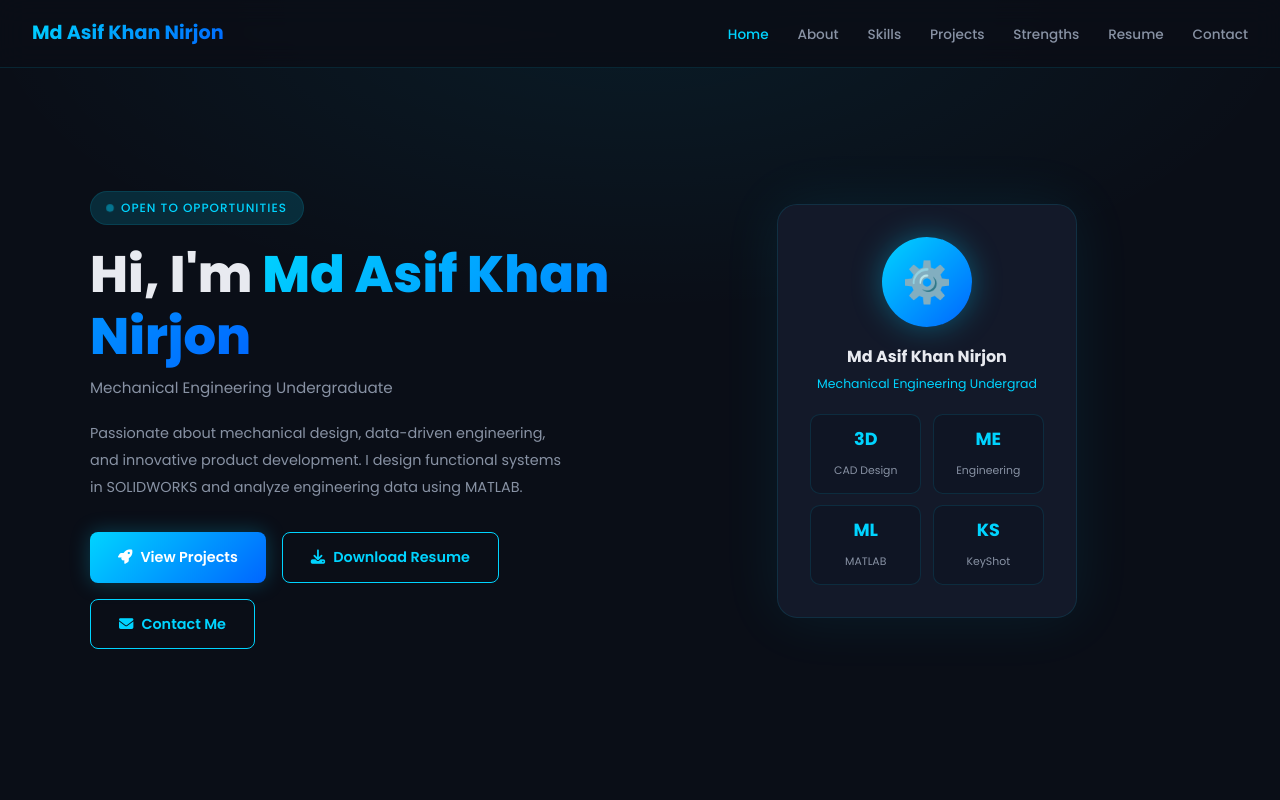
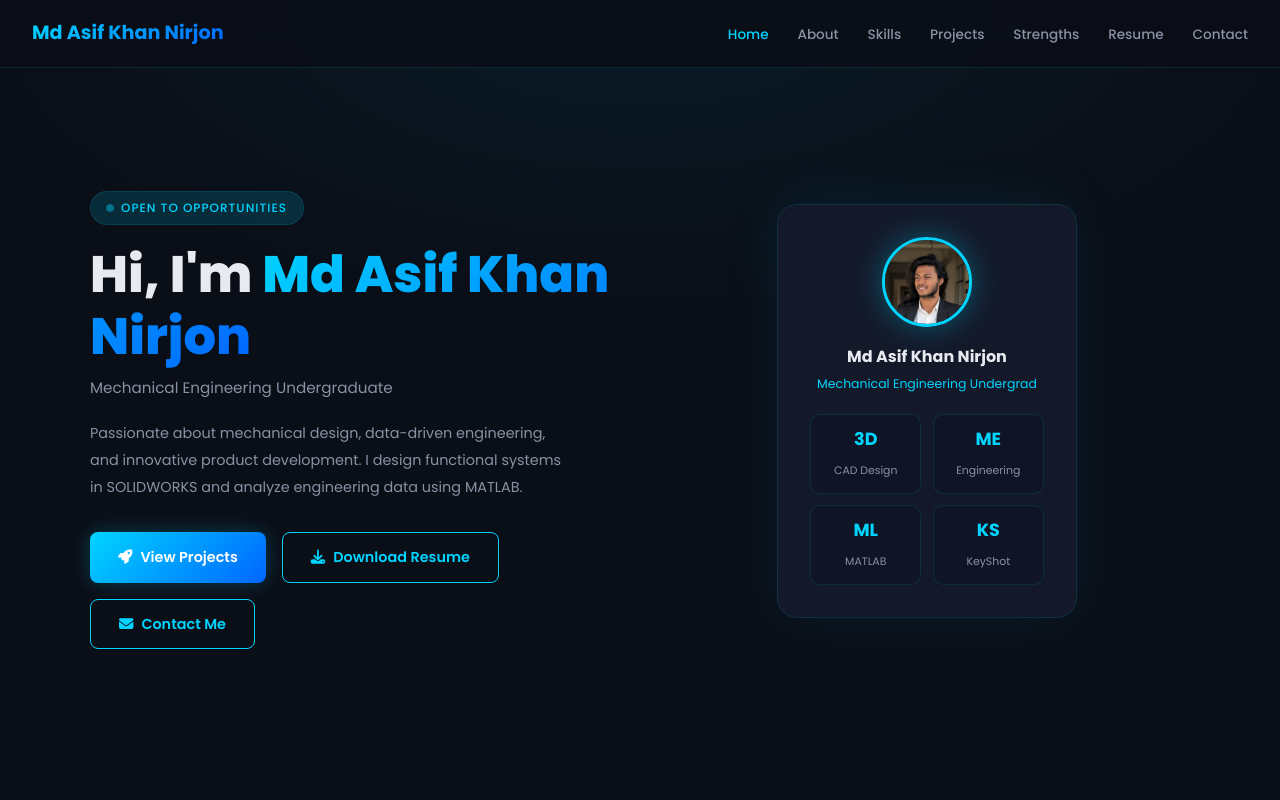
Before and after one commit to nirjonk01/Portfolio, a plain HTML site: page index.html in a window 1280 px wide. Shown: the top 800 px of the page. Drawn offline with Linux system fonts and the light colour scheme.

Commit message:
Update index.html

```diff
--- a/index.html
+++ b/index.html
@@ -153,13 +153,21 @@ section{padding:90px 2rem;}
 }
 @keyframes floatY{0%,100%{transform:translateY(0);}50%{transform:translateY(-12px);}}
 
+/* Profile Photo Styling */
 .hero-avatar{
   width:90px;height:90px;border-radius:50%;
-  background:var(--gradient);margin:0 auto 1rem;
-  display:flex;align-items:center;justify-content:center;
-  font-size:2.5rem;color:#fff;
+  margin:0 auto 1rem;
+  overflow:hidden;
+  border:3px solid var(--accent);
   box-shadow:0 0 30px rgba(0,212,255,.35);
 }
+.hero-avatar img{
+  width:100%;
+  height:100%;
+  object-fit:cover;
+  display:block;
+}
+
 .hero-card h3{font-size:1rem;font-weight:700;margin-bottom:3px;}
 .hero-card .card-title{font-size:.78rem;color:var(--accent);margin-bottom:1.2rem;}
 
@@ -439,7 +447,10 @@ footer a{color:var(--accent);text-decoration:none;}
     </div>
     <div class="hero-visual fade-in">
       <div class="hero-card">
-        <div class="hero-avatar">⚙️</div>
+        <!-- Profile Photo replacing gear icon -->
+        <div class="hero-avatar">
+          <img src="nirjon.jpeg" alt="Md Asif Khan Nirjon">
+        </div>
         <h3>Md Asif Khan Nirjon</h3>
         <p class="card-title">Mechanical Engineering Undergrad</p>
         <div class="hero-stats">
```
